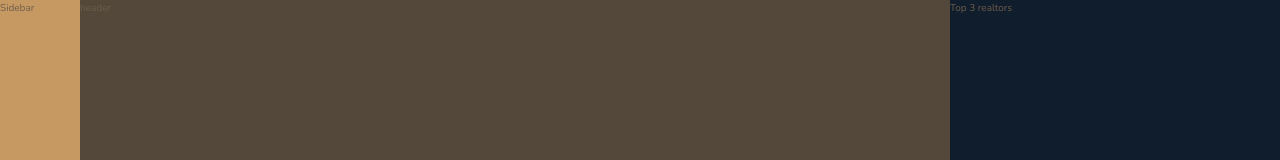
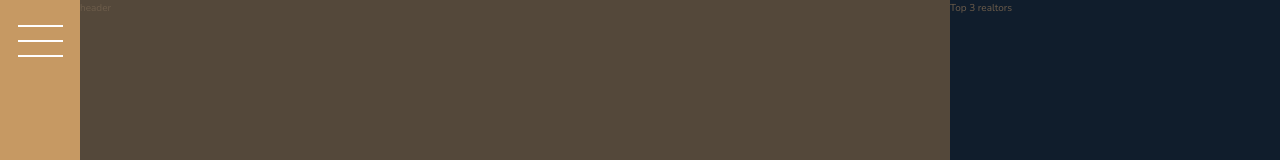
Before and after one commit to NaraeJang/03-SASS-Nexter, a website: page index.html in a window 1280 px wide. Shown: the top 160 px of the page. Drawn offline with nearby package versions, Linux system fonts and the light colour scheme.

Commit message:
Building the Sidebar

```diff
--- a/index.html
+++ b/index.html
@@ -15,7 +15,7 @@
 
 <body class="container">
     <div class="sidebar">
-        Sidebar
+        <button class="nav-btn"></button>
     </div>
 
     <header class="header">
--- a/sass/_sidebar.scss
+++ b/sass/_sidebar.scss
@@ -2,4 +2,36 @@
   background-color: $color-primary;
   grid-column: sidebar-start/ sidebar-end;
   grid-row: 1 / -1;
+
+  display: flex;
+
+  justify-content: center;
+  cursor: pointer;
 }
+
+.nav-btn {
+  border: none;
+  border-radius: 0;
+
+  background-color: #fff;
+  height: 2px;
+  width: 4.5rem;
+
+  margin-top: 4rem;
+
+  &::before,
+  &::after {
+    content: "";
+    background-color: #fff;
+    height: 2px;
+    width: 4.5rem;
+    display: block;
+  }
+
+  &::before {
+    transform: translateY(-1.5rem);
+  }
+  &::after {
+    transform: translateY(1.3rem);
+  }
+}
```
Also changed, not shown: css/style.css.
